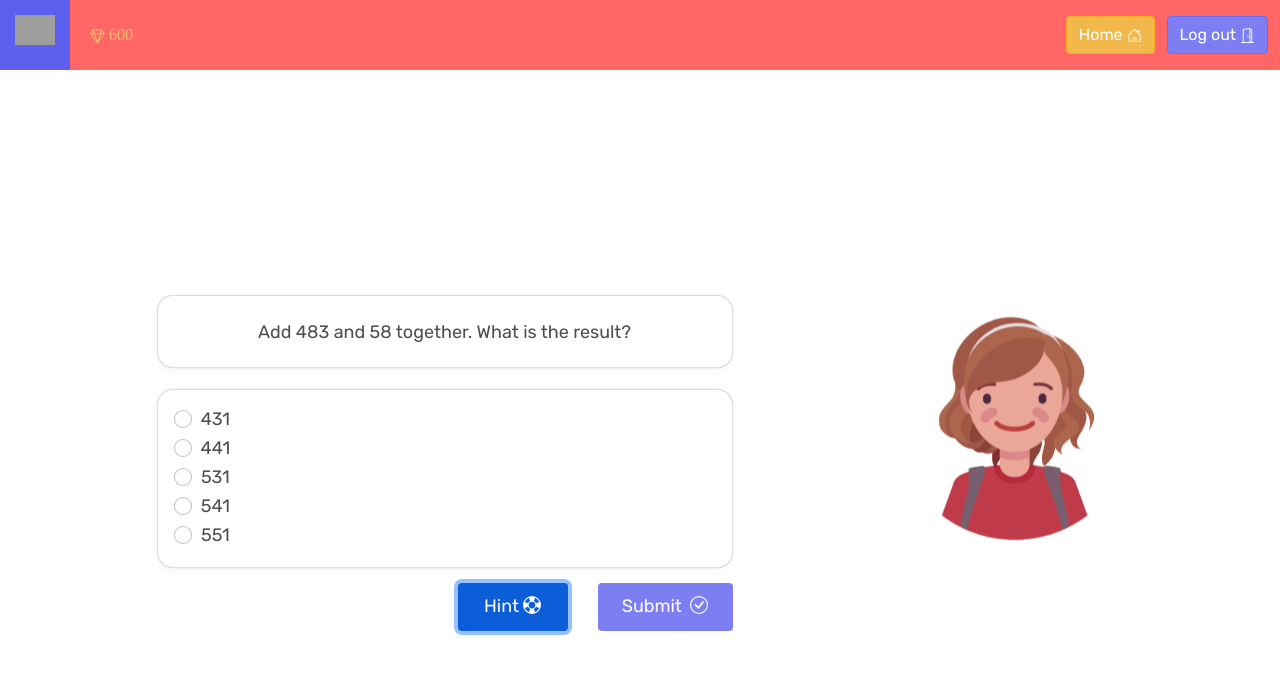
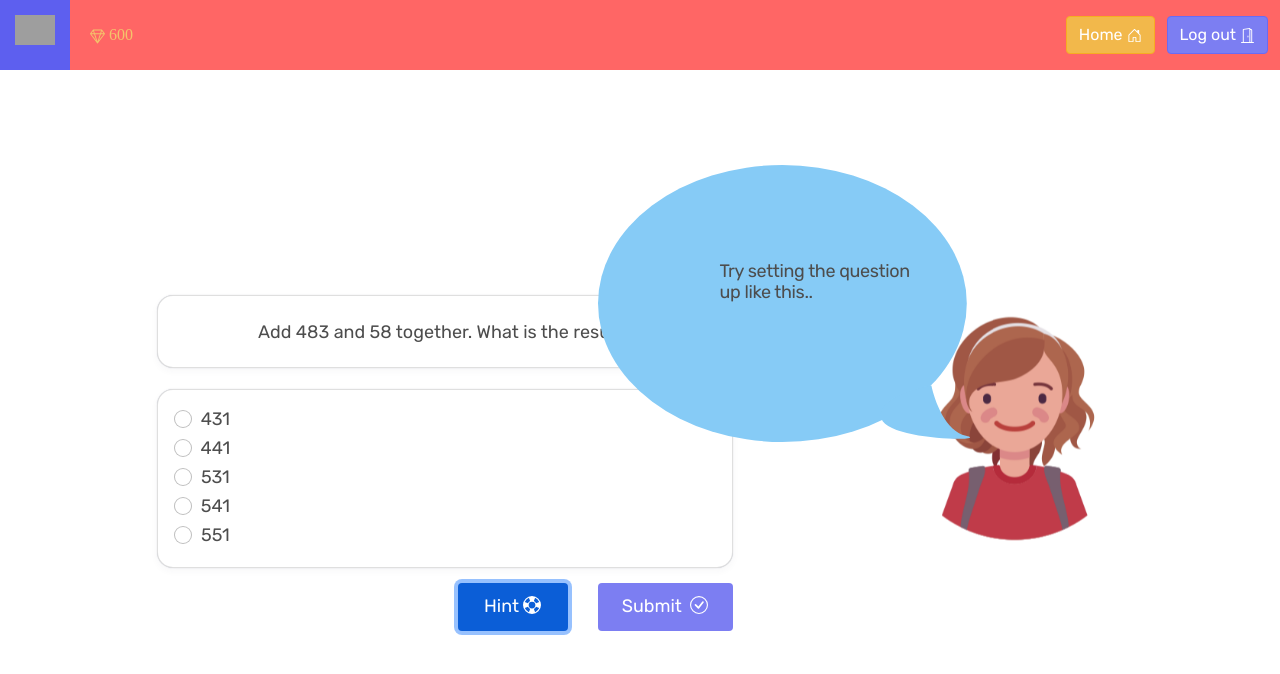
Before and after one commit to tamaraputriv/MathsCamp, a React (Create React App) app: page /practice in a window 1280 px wide. Both pictures are taken after a click on the button "Hint". Shown: the top 674 px of the page. Built offline with nearby package versions, Linux system fonts and the light colour scheme; grey boxes are pictures that could not be loaded; a web font is replaced by a local one; what parse would draw is missing.

Commit message:
speakboble

```diff
--- a/src/components/PracticeSection/MultipleChoice.css
+++ b/src/components/PracticeSection/MultipleChoice.css
@@ -95,4 +95,24 @@
 
 .img-col {
   margin-left: 100px;
+  position: relative;
 }
+
+.speakboble {
+  position: absolute;
+  z-index: 1;
+  top: -120px;
+  right: 200px;
+}
+
+.speakboble-text {
+  display: flex;
+  justify-content: center;
+  align-items: center;
+  position: absolute;
+  z-index: 1;
+  top: -80px;
+  right: 250px;
+  width: 200px;
+  height: 170px;
+}
--- a/src/components/PracticeSection/MultipleChoice.js
+++ b/src/components/PracticeSection/MultipleChoice.js
@@ -1,4 +1,4 @@
-import React from "react";
+import React, { useState } from "react";
 import {
   Container,
   Row,
@@ -11,6 +11,7 @@ import {
 import "./MultipleChoice.css";
 import { BsLifePreserver, BsCheckCircle } from "react-icons/bs";
 import Mascot from "../../images/Mascots/mascot1.png";
+import SpeakBoble from "../../images/Icons/SpeakBoble.svg";
 
 export default function MultipleChoice({
   question,
@@ -24,6 +25,8 @@ export default function MultipleChoice({
   hint,
   imgsrc,
 }) {
+  const [showHint, setShowHint] = useState(false);
+
   return (
     <Container fluid className="multiple-container">
       <Row>
@@ -83,7 +86,7 @@ export default function MultipleChoice({
             </Card>
             <Form.Group as={Row} className="mb-8 mt-8">
               <div className="btn-div">
-                <Button className="hint-btn quiz-btn">
+                <Button className="hint-btn quiz-btn" onClick={setShowHint}>
                   Hint
                   <BsLifePreserver className="btn-icon" />
                 </Button>
@@ -95,6 +98,12 @@ export default function MultipleChoice({
           </Form>
         </Col>
         <Col md="auto" className="img-col">
+          <div style={{ display: showHint ? "" : "none" }}>
+            <Image src={SpeakBoble} className="speakboble" />
+            <div className="speakboble-text">
+              <p>{hint}</p>
+            </div>
+          </div>
           <Image src={Mascot} className="quiz-mascot-img" />
         </Col>
       </Row>
```
Also changed, not shown: src/images/Icons/SpeakBoble.svg (added).
